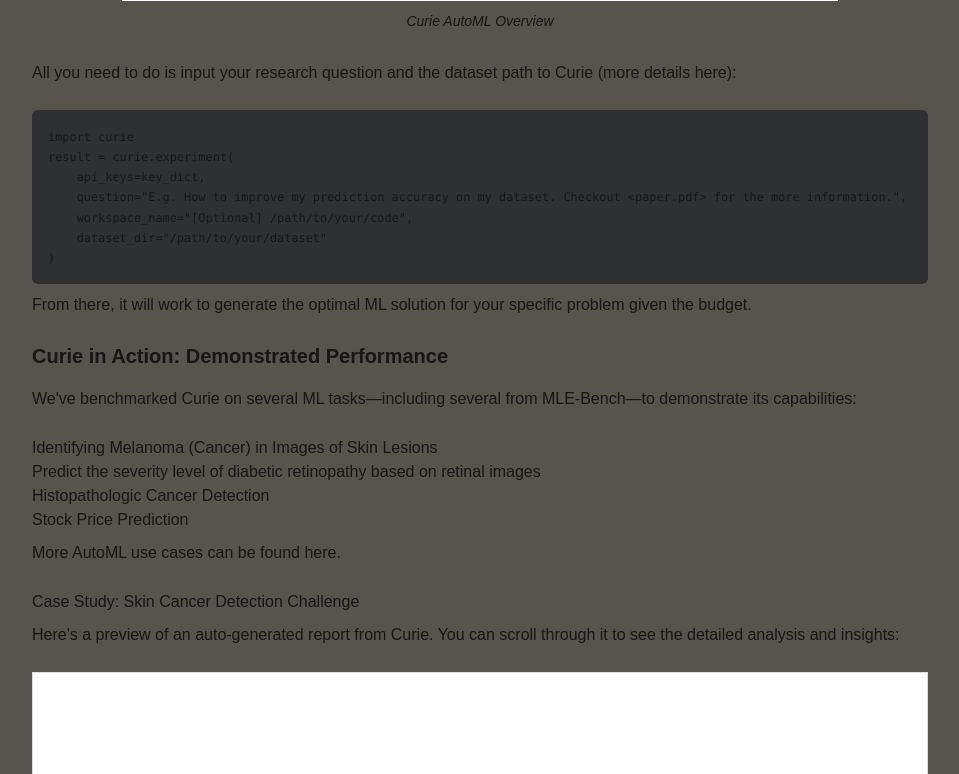
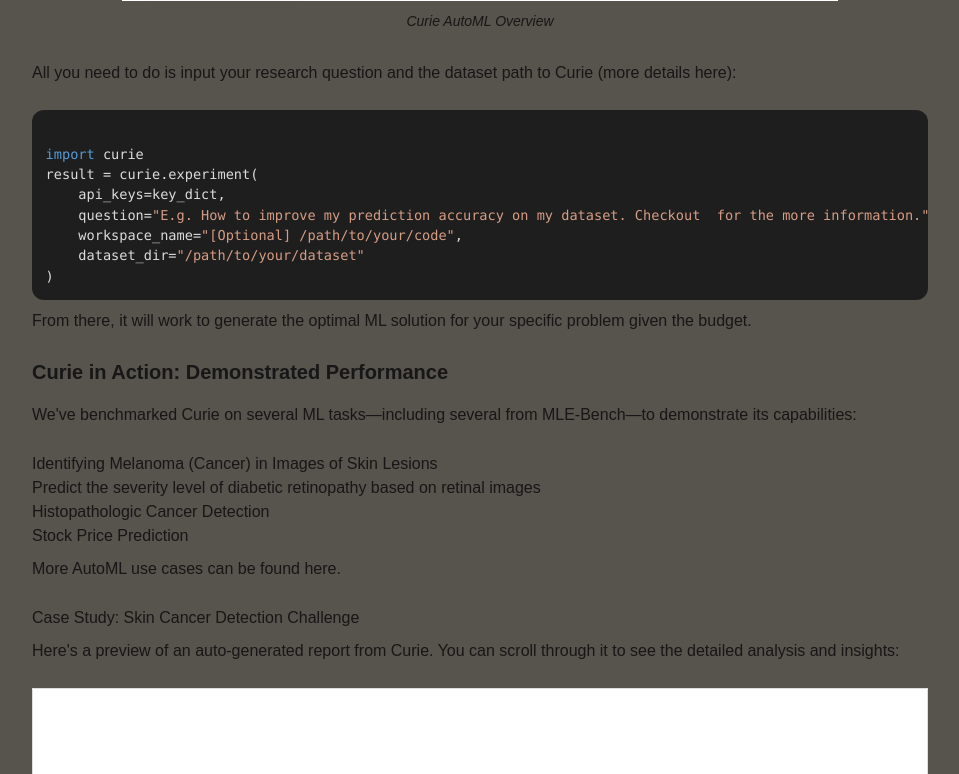
Before and after one commit to Just-Curieous/frontend, a Next.js app: page /blog/2025-05-27-automl-co-scientist in a window 1280 px wide. Shown: the part 1186-1960 px from the top of the page, without its empty margins (160-1119 px from the left). Built offline with nearby package versions, Linux system fonts and the light colour scheme.

Commit message:
added syntax highlighting

```diff
--- a/app/blog/[slug]/page.tsx
+++ b/app/blog/[slug]/page.tsx
@@ -1,39 +1,41 @@
-import { Metadata } from 'next';
+
 import Link from 'next/link';
 import { notFound } from 'next/navigation';
 import { marked } from 'marked';
-import { getAllPostSlugs, getPostBySlug } from '../../../lib/blog';
+import { JSDOM } from 'jsdom';
+import hljs from 'highlight.js';
+import 'highlight.js/lib/languages/python';
+import 'highlight.js/lib/languages/latex';
+import 'highlight.js/styles/vs2015.css';
+import { getPostBySlug } from '../../../lib/blog';
 
 interface BlogPostPageProps {
   params: Promise<{ slug: string }>;
 }
 
-export async function generateStaticParams() {
-  const slugs = getAllPostSlugs();
-  return slugs.map((slug) => ({
-    slug,
-  }));
-}
+export async function highlightSyntax({ htmlContent }: { htmlContent: string | Promise<string> }) {
+  const resolvedContent = await Promise.resolve(htmlContent);
 
-export async function generateMetadata({ params }: BlogPostPageProps): Promise<Metadata> {
-  const { slug } = await params;
-  const post = getPostBySlug(slug);
+  let dom, document;
 
-  if (!post) {
-    return {
-      title: 'Post Not Found',
-    };
+  if (typeof window === 'undefined') {
+    // Server-side: use jsdom
+    dom = new JSDOM(resolvedContent);
+    document = dom.window.document;
+  } else {
+    // Client-side: use browser document
+    document = window.document;
   }
 
-  return {
-    title: `${post.title} - Curie Research Platform`,
-    description: post.excerpt,
-    openGraph: {
-      title: post.title,
-      description: post.excerpt,
-      images: post.featuredImage ? [{ url: post.featuredImage }] : [],
-    },
-  };
+  const tempDiv = document.createElement('div');
+  tempDiv.innerHTML = resolvedContent;
+
+  const codeBlocks = tempDiv.querySelectorAll('pre code');
+  codeBlocks.forEach((block) => {
+    hljs.highlightElement(block as HTMLElement);
+  });
+
+  return tempDiv.innerHTML;
 }
 
 export default async function BlogPostPage({ params }: BlogPostPageProps) {
@@ -54,7 +56,9 @@
 
 
   // Parse markdown content to HTML
-  const htmlContent = marked(post.content);
+  const htmlContent  = marked(post.content);
+
+  const highlightedContent = await highlightSyntax({htmlContent});
 
   return (
     <article className="min-h-screen bg-stone-600">
@@ -98,7 +102,7 @@
 
       {/* Content */}
       <div className="prose prose-lg max-w-4xl mx-auto markdown-content">
-        <div dangerouslySetInnerHTML={{ __html: htmlContent }} />
+        <div dangerouslySetInnerHTML={{ __html: highlightedContent }} />
       </div>
 
     </article>
--- a/app/globals.css
+++ b/app/globals.css
@@ -38,26 +38,9 @@
   @apply py-2 mb-4 leading-relaxed;
 }
 
-pre {
-    background-color: #2f3031;
-    border-radius: 6px;
-    padding: 16px;
-    overflow-x: auto;
-    font-family: 'Monaco', 'Menlo', 'Ubuntu Mono', monospace;
-    font-size: 14px;
-    line-height: 1.45;
-}
-
 code {
-    background-color: #303336;
-    padding: 2px 4px;
-    border-radius: 3px;
-    font-family: 'Monaco', 'Menlo', 'Ubuntu Mono', monospace;
+    padding: 2px;
+    border-radius: 12px;
+    font-family: 'Consolas', 'Menlo', Courier, monospace;
     font-size: 85%;
 }
-
-/* Ensure code blocks don't inherit paragraph styling */
-pre code {
-    background-color: transparent;
-    padding: 0;
-}
--- a/package.json
+++ b/package.json
@@ -12,6 +12,7 @@
     "@tailwindcss/typography": "^0.5.16",
     "gray-matter": "^4.0.3",
     "highlight.js": "^11.11.1",
+    "jsdom": "^26.1.0",
     "lucide-react": "^0.518.0",
     "marked": "^16.0.0",
     "next": "15.3.4",
@@ -21,6 +22,7 @@
   "devDependencies": {
     "@eslint/eslintrc": "^3",
     "@tailwindcss/postcss": "^4",
+    "@types/jsdom": "^21.1.7",
     "@types/node": "^20",
     "@types/react": "^19",
     "@types/react-dom": "^19",
```
Also changed, not shown: posts/2025-05-27-automl-co-scientist.md (+5 -5 lines), posts/2025-06-11-exp-bench-can-ai-conduct-ai-research-experiments.md (+1 -1 lines), 2 other files (tests, documents, lock files or other folders).
